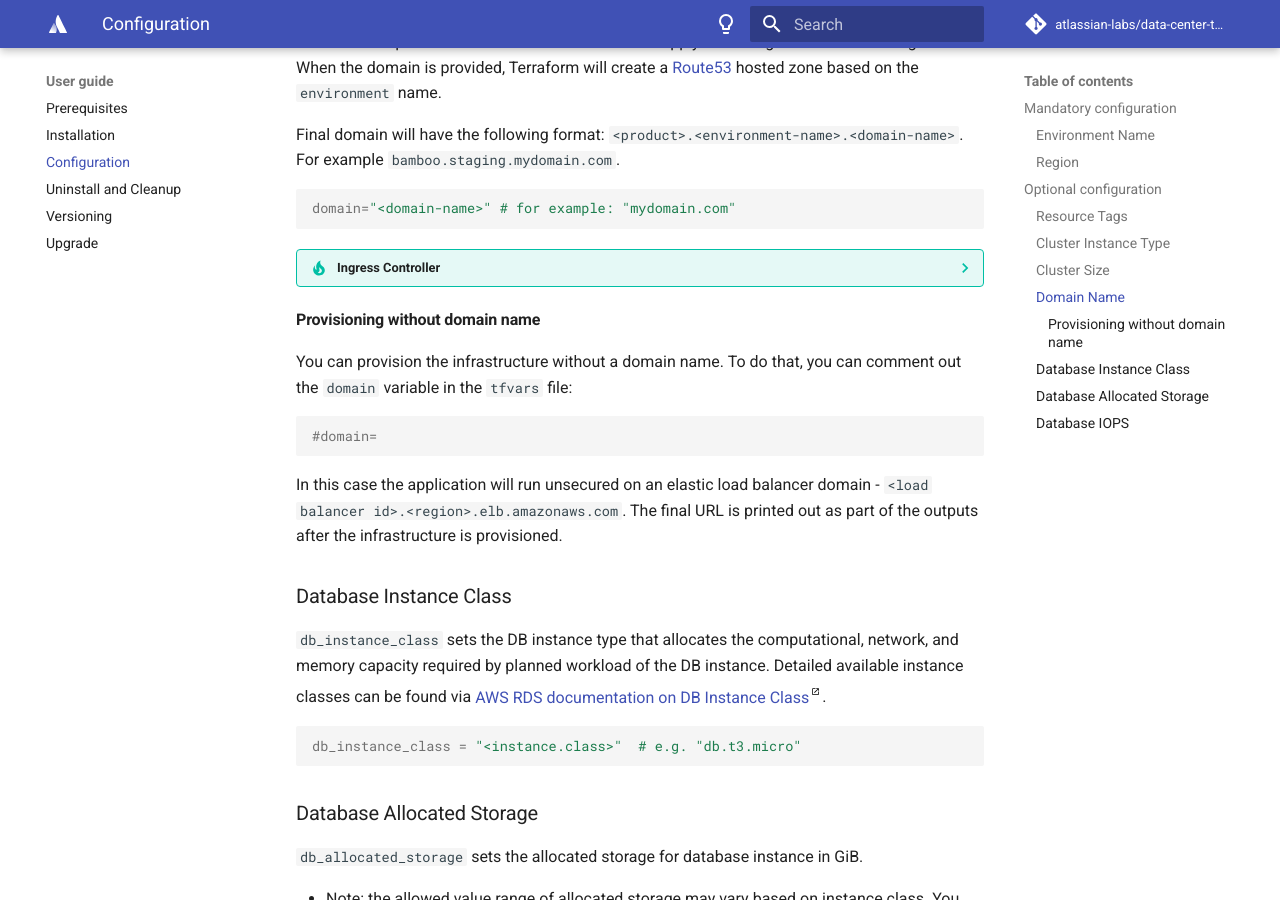
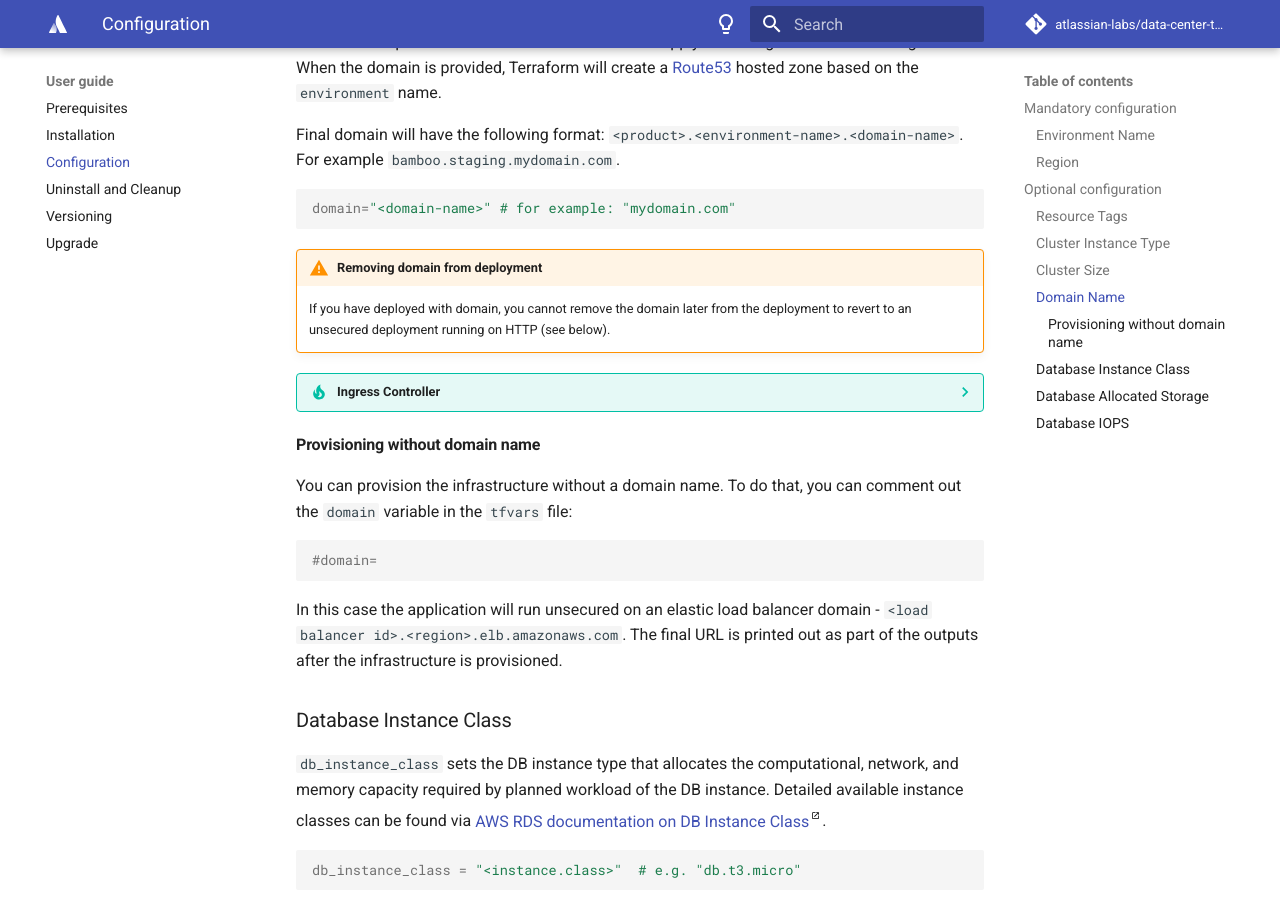
Before and after one commit to atlassian-labs/data-center-terraform, an MkDocs documentation site: the page built from docs/docs/userguide/CONFIGURATION.md, in a window 1280 px wide and 900 px high, scrolled down 2569 px. Built offline with MkDocs 1.6.1 and Material for MkDocs 9.7.7, drawn with Linux system fonts in a browser that asks for light colours; comment, search, counter and statistics services are not loaded.

Commit message:
TFKUBE-130: Add note about domain limitation

````diff
--- a/docs/docs/userguide/CONFIGURATION.md
+++ b/docs/docs/userguide/CONFIGURATION.md
@@ -107,6 +107,11 @@
 domain="<domain-name>" # for example: "mydomain.com"
 ```
 
+!!! warning "Removing domain from deployment"
+
+    If you have deployed with domain, you cannot remove the domain later from the deployment to revert
+    to an unsecured deployment running on HTTP (see below).
+
 ??? tip "Ingress Controller"
     When the domain is used, Terraform will create [nginx-ingress controller](https://kubernetes.github.io/ingress-nginx/)
     in the EKS cluster that will provide access to the application via the domain name.
````
